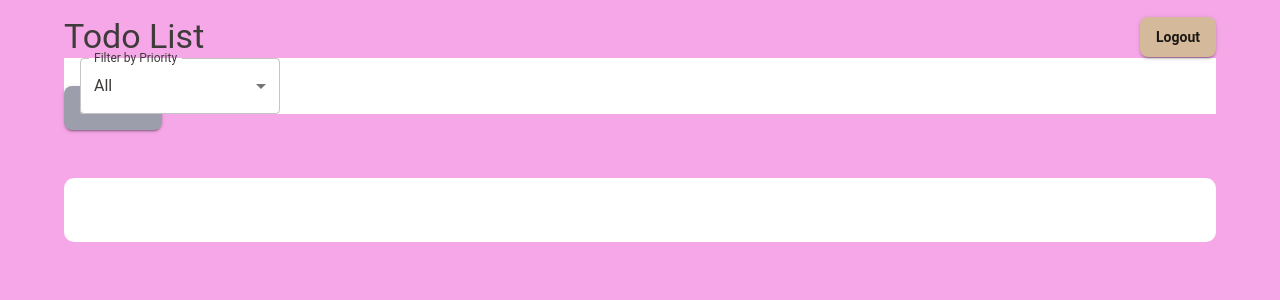
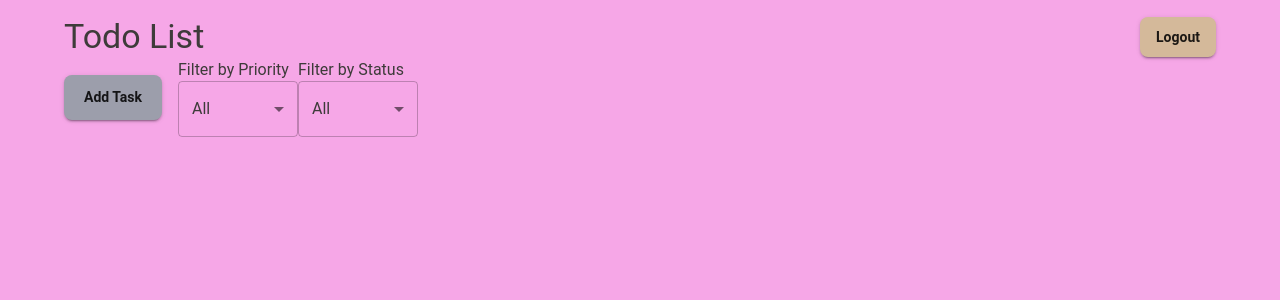
Before and after one commit to Zenith1997/todo, a React (Create React App) app: page / in a window 1280 px wide. Shown: the top 300 px of the page. Built offline with nearby package versions, Linux system fonts and the light colour scheme; sample sign-in values are in the browser's storage.

Commit message:
Filter by both priority and status added

```diff
--- a/src/components/TodoList.js
+++ b/src/components/TodoList.js
@@ -1,19 +1,20 @@
 import React, { useState, useEffect } from 'react';
 import {
-    Container, Typography,MenuItem,FormControl,Select, List, ListItem, ListItemText,
-    ListItemSecondaryAction, IconButton, ListItemIcon, Button, Box, InputLabel
+    Container, Typography, MenuItem, FormControl, Select, List, ListItem, ListItemText,
+    ListItemSecondaryAction, IconButton, ListItemIcon, Button, Box, InputLabel, FormLabel
 } from '@mui/material';
 import { Delete, Edit, CheckBox, CheckBoxOutlineBlank } from '@mui/icons-material';
 import { useAuth } from '../contexts/AuthContext';
 import AddTodoModal from './AddToDoModal';
 import EditTodoModal from './EditTodoModal'; // Import the new EditTodoModal
 import { useTheme } from '@mui/material/styles';
-
+import { ToggleButton, ToggleButtonGroup } from '@mui/material';
 
 const TodoList = () => {
     const [todos, setTodos] = useState([]);
     const [newTodo, setNewTodo] = useState({ title: '', description: '', priority: 'Medium', date: new Date() });
     const [filterPriority, setFilterPriority] = useState('All'); // State for filtering by priority
+    const [filterStatus, setFilterStatus] = useState('All'); // State for filtering by status
     const [editingTodo, setEditingTodo] = useState(null);
     const [openAddModal, setOpenAddModal] = useState(false);
     const [openEditModal, setOpenEditModal] = useState(false); // State for Edit Modal
@@ -63,10 +64,14 @@ const TodoList = () => {
     const handleOpenAddModal = () => setOpenAddModal(true);
     const handleCloseAddModal = () => setOpenAddModal(false);
     const handleCloseEditModal = () => setOpenEditModal(false);
-    const filteredTodos = filterPriority === 'All'
-        ? todos
-        : todos.filter(todo => todo.priority === filterPriority);
-
+    const filteredTodos = todos.filter(todo => {
+        const priorityMatches = filterPriority === 'All' || todo.priority === filterPriority;
+        const statusMatches =
+            filterStatus === 'All' ||
+            (filterStatus === 'Done' && todo.completed) ||
+            (filterStatus === 'Todo' && !todo.completed);
+        return priorityMatches && statusMatches;
+    });
     return (
         <Container>
             <Box
@@ -78,7 +83,7 @@ const TodoList = () => {
                 <Typography variant="h4" component="h1">
                     Todo List
                 </Typography>
-                <Box>
+
 
                     <Button
                         variant="contained"
@@ -88,17 +93,17 @@ const TodoList = () => {
                     </Button>
             </Box>
 
-            </Box>
+
             <Box
                 display="flex"
                 justifyContent="start"
                 alignItems="center"
 
-                sx={{mb: 8,
-                    backgroundColor: theme.palette.background.paper}}
+                sx={{mb:2}}
+                    //backgroundColor: theme.palette.background.paper}}
             >
 
-                <Box>
+
                     <Button
                         sx={{
                             backgroundColor: theme.palette.ashBlue.main,
@@ -108,11 +113,10 @@ const TodoList = () => {
                             borderRadius: '8px',
                             padding: '10px 20px',
                             fontWeight: 600,
-                            position: 'fixed',
                             textTransform: 'none',
                             fontSize: '0.875rem',
                             marginRight: 2,
-                            marginBottom:7,
+                            marginBottom: 0,
                         }}
                         variant="contained"
                         onClick={handleOpenAddModal}
@@ -120,28 +124,60 @@ const TodoList = () => {
                         Add Task
                     </Button>
 
-                </Box>
-                <Box sx={{ marginLeft: 2 }}>
-                    <FormControl>
-                        <InputLabel id="filter-label">Filter by Priority</InputLabel>
+
+                <FormControl
+                    sx={{
+                        margin: 0,
+                        padding: 0,
+                        minWidth: '120px', // Ensure the component takes only the necessary width
+                    }}
+                >
+                    <FormLabel>Filter by Priority</FormLabel>
                     <Select
                         labelId="filter-label"
                         value={filterPriority}
-                            onChange={(e) => setFilterPriority(e.target.value)}
-                            label="Filter by Priority"
+                        onChange={(e) => setFilterPriority(e.target.value)}                       // label="Filter by Priority"
                         sx={{
-                                width: 200,
-                                backgroundColor: theme.palette.background.paper,
+                            padding: '0',  // Removes internal padding inside the select field
                         }}
                     >
                         <MenuItem value="All">All</MenuItem>
                         <MenuItem value="High">High</MenuItem>
                         <MenuItem value="Medium">Medium</MenuItem>
                         <MenuItem value="Low">Low</MenuItem>
+
                     </Select>
                 </FormControl>
+
+                <FormControl
+                    sx={{
+                        margin: 0,
+                        padding: 0,
+                        minWidth: '120px', // Ensure the component takes only the necessary width
+                    }}
+                >
+                    <FormLabel>Filter by Status</FormLabel>
+                    <Select
+                        labelId="filter-label"
+                        value={filterStatus}
+                        onChange={(e) => setFilterStatus(e.target.value)}                        // label="Filter by Priority"
+                        sx={{
+                            padding: '0',  // Removes internal padding inside the select field
+                        }}
+                    >
+                        <MenuItem value="All">All</MenuItem>
+                        <MenuItem value="Done">Done</MenuItem>
+                        <MenuItem value="Todo">Todo</MenuItem>
+
+
+                    </Select>
+                </FormControl>
+
+
             </Box>
-            </Box>
+
+
+
 
             {/* Scrollable Todo List */}
 
@@ -156,7 +192,7 @@ const TodoList = () => {
                     backgroundColor: theme.palette.background.paper
                 }}
             >
-                <List    sx={{   padding:4}} >
+                <List    sx={{   padding:0}} >
 
                     {filteredTodos.map((todo) => (
                         <ListItem
@@ -166,8 +202,8 @@ const TodoList = () => {
                             button
                             onClick={() => toggleTodo(todo.id)}
                             sx={{
-                                borderBottom: `9px solid ${theme.palette.secondary.main}`,
-                                marginTop:2,
+                                borderBottom: `5px solid ${theme.palette.secondary.main}`,
+                                marginBottom:1,
 
                                 '&:last-of-type': {
                                     borderBottom: 'none'
@@ -192,8 +228,8 @@ const TodoList = () => {
                             <ListItemText
                                 disableTypography
                                 sx={{
-                                    display: 'flex',              // Aligns elements in a flexible layout
-                                    flexDirection: 'column',      // Stacks vertically first
+                                    display: 'flex',
+                                    flexDirection: 'column',
                                 }}
                                 primary={
                                     <Box sx={{ display: 'flex', justifyContent: 'space-between', alignItems: 'center',marginRight:4 }}>
@@ -218,14 +254,14 @@ const TodoList = () => {
                             />
 
 
-                            <ListItemSecondaryAction>
+
                                 <IconButton edge="end" aria-label="edit" onClick={() => startEditing(todo)}>
                                     <Edit />
                                 </IconButton>
                                 <IconButton edge="end" aria-label="delete" onClick={() => deleteTodo(todo.id)}>
                                     <Delete />
                                 </IconButton>
-                            </ListItemSecondaryAction>
+
                         </ListItem>
                     ))}
                 </List>
```
Lines whose indentation alone changed are shown as unchanged.
